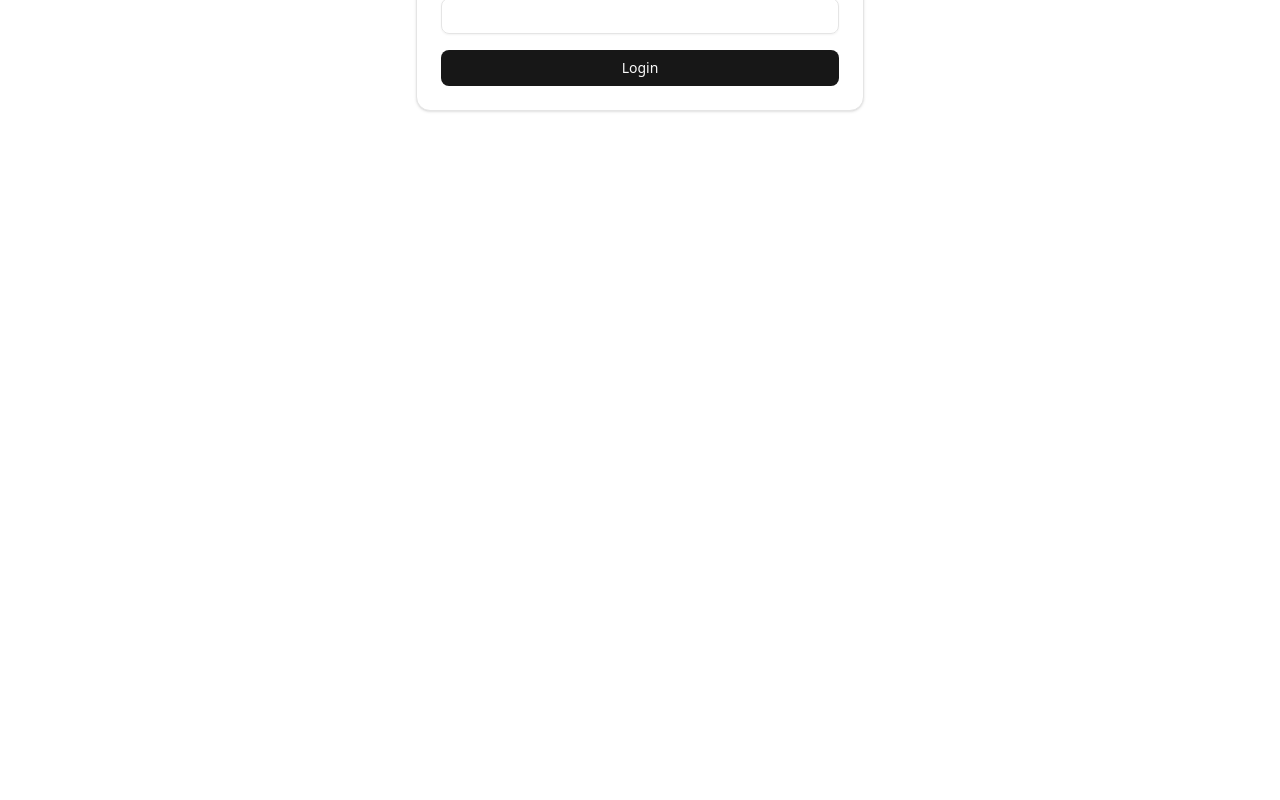
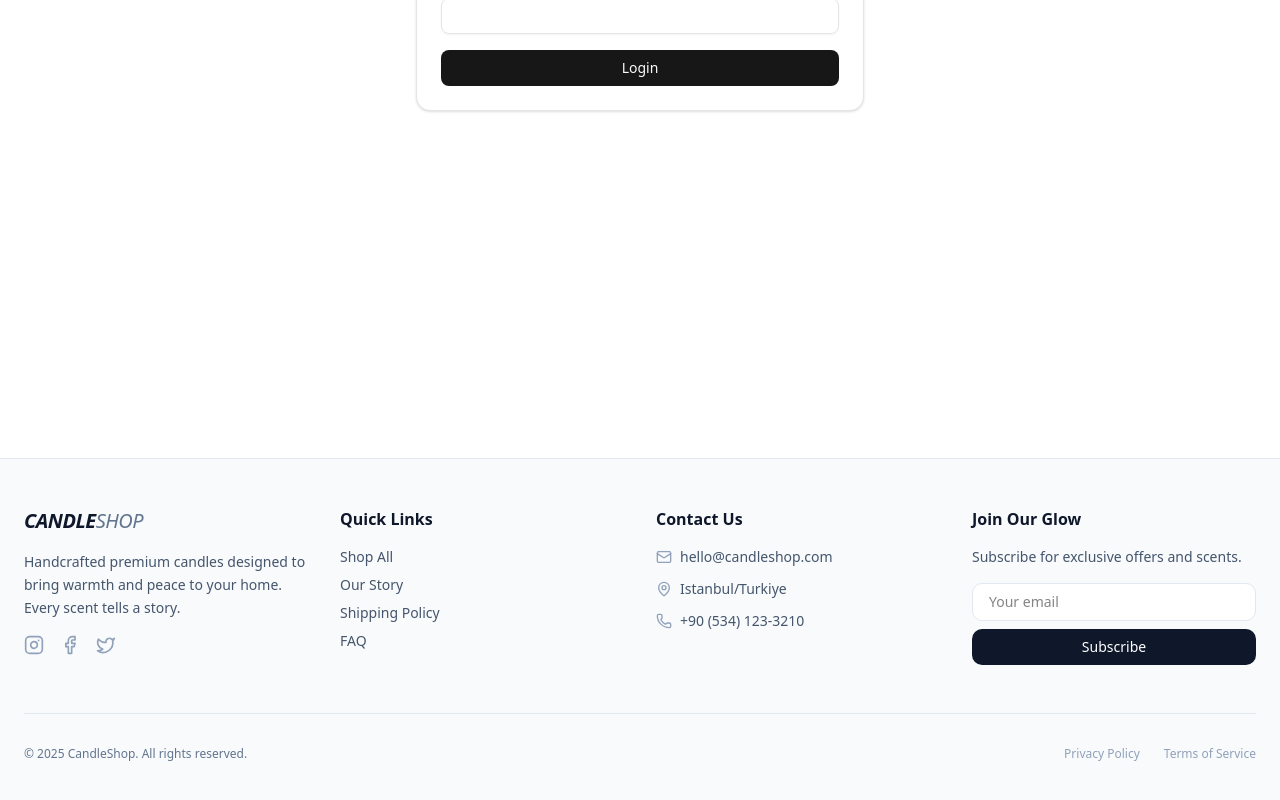
Before and after one commit to fyzaden/Ecom, a Next.js app: page /login in a window 1280 px wide. Shown: the part 487-1287 px from the top of the page. Before the commit the page ends 865 px from the top, so only its background shows below. Built offline with nearby package versions, Linux system fonts and the light colour scheme; no server answers.

Commit message:
Add Footer component and integrate into layout; update AdminProductsPage for improved product management

```diff
--- a/src/app/admin/products/[id]/page.tsx
+++ b/src/app/admin/products/[id]/page.tsx
@@ -1,64 +1,64 @@
-'use client';
+// 'use client';
 
-import { useEffect, useState } from 'react';
-import { doc, getDoc } from 'firebase/firestore';
-import { db } from '@/lib/firebase';
-import { Product } from '@/types/product';
-import { useCart } from '@/context/CartContext';
-import { Button } from '@/components/ui/button';
+// import { useEffect, useState } from 'react';
+// import { doc, getDoc } from 'firebase/firestore';
+// import { db } from '@/lib/firebase';
+// import { Product } from '@/types/product';
+// import { useCart } from '@/context/CartContext';
+// import { Button } from '@/components/ui/button';
 
-export default function ProductDetail({ params }: { params: { id: string } }) {
-  const [product, setProduct] = useState<Product | null>(null);
-  const { addToCart } = useCart();
+// export default function ProductDetail({ params }: { params: { id: string } }) {
+//   const [product, setProduct] = useState<Product | null>(null);
+//   const { addToCart } = useCart();
 
-  useEffect(() => {
-    const fetchProduct = async () => {
-      const ref = doc(db, 'products', params.id);
-      const snap = await getDoc(ref);
+//   useEffect(() => {
+//     const fetchProduct = async () => {
+//       const ref = doc(db, 'products', params.id);
+//       const snap = await getDoc(ref);
 
-      if (snap.exists()) {
-        setProduct({
-          id: snap.id,
-          ...(snap.data() as Omit<Product, 'id'>),
-        });
-      }
-    };
+//       if (snap.exists()) {
+//         setProduct({
+//           id: snap.id,
+//           ...(snap.data() as Omit<Product, 'id'>),
+//         });
+//       }
+//     };
 
-    fetchProduct();
-  }, [params.id]);
+//     fetchProduct();
+//   }, [params.id]);
 
-  if (!product) return <p className='p-6'>Loading...</p>;
+//   if (!product) return <p className='p-6'>Loading...</p>;
 
-  return (
-    <section className='mx-auto max-w-5xl px-6 py-16 grid md:grid-cols-2 gap-10'>
-      <img
-        src={product.images?.[0]}
-        alt={product.title}
-        className='rounded-lg'
-      />
+//   return (
+//     <section className='mx-auto max-w-5xl px-6 py-16 grid md:grid-cols-2 gap-10'>
+//       <img
+//         src={product.images?.[0]}
+//         alt={product.title}
+//         className='rounded-lg'
+//       />
 
-      <div className='space-y-4'>
-        <h1 className='text-2xl font-semibold'>{product.title}</h1>
-        <p className='text-muted-foreground'>{product.description}</p>
+//       <div className='space-y-4'>
+//         <h1 className='text-2xl font-semibold'>{product.title}</h1>
+//         <p className='text-muted-foreground'>{product.description}</p>
 
-        <p className='text-xl font-bold'>
-          {product.price.amount} {product.price.currency}
-        </p>
+//         <p className='text-xl font-bold'>
+//           {product.price.amount} {product.price.currency}
+//         </p>
 
-        <Button
-          onClick={() =>
-            addToCart({
-              id: product.id,
-              title: product.title,
-              price: product.price.amount,
-              image: product.images?.[0],
-              quantity: 1,
-            })
-          }
-        >
-          Add to Cart
-        </Button>
-      </div>
-    </section>
-  );
-}
+//         <Button
+//           onClick={() =>
+//             addToCart({
+//               id: product.id,
+//               title: product.title,
+//               price: product.price.amount,
+//               image: product.images?.[0],
+//               quantity: 1,
+//             })
+//           }
+//         >
+//           Add to Cart
+//         </Button>
+//       </div>
+//     </section>
+//   );
+// }
--- a/src/app/admin/products/page.tsx
+++ b/src/app/admin/products/page.tsx
@@ -65,7 +65,9 @@ export default function AdminProductsPage() {
       body: JSON.stringify({ urls: [imageUrl] }),
     });
 
-    const updatedImages = product.images.filter((img) => img !== imageUrl);
+    const updatedImages = (product.images ?? []).filter(
+      (img) => img !== imageUrl,
+    );
 
     setProducts((prev) =>
       prev.map((p, i) =>
@@ -102,7 +104,7 @@ export default function AdminProductsPage() {
 
     await updateDoc(doc(db, 'products', product.id), {
       title: product.title,
-      category: product.category,
+      description: product.description,
       price: product.price,
       updatedAt: new Date(),
     });
@@ -181,18 +183,6 @@ export default function AdminProductsPage() {
                   }}
                 />
 
-                <Input
-                  value={product.category}
-                  onChange={(e) => {
-                    const value = e.target.value;
-                    setProducts((prev) =>
-                      prev.map((p, i) =>
-                        i === index ? { ...p, category: value } : p,
-                      ),
-                    );
-                  }}
-                />
-
                 <div className='flex gap-2'>
                   <Button size='sm' onClick={() => handleUpdate(product)}>
                     Update
@@ -214,4 +204,3 @@ export default function AdminProductsPage() {
     </ProtectedRoute>
   );
 }
-// ₺
--- a/src/app/layout.tsx
+++ b/src/app/layout.tsx
@@ -4,6 +4,7 @@ import { AuthProvider } from '@/context/AuthContext';
 import { CartProvider } from '@/context/CartContext';
 import Navbar from '@/components/Navbar';
 import { ThemeProvider } from '@/components/theme-provider';
+import Footer from '@/components/Footer';
 
 export const metadata: Metadata = {
   title: 'Ecom',
@@ -26,6 +27,7 @@ export default function RootLayout({
             </ThemeProvider>
           </CartProvider>
         </AuthProvider>
+        <Footer />
       </body>
     </html>
   );
--- /dev/null
+++ b/src/components/Footer.tsx
@@ -0,0 +1,120 @@
+import Link from 'next/link';
+import {
+  Facebook,
+  Instagram,
+  Twitter,
+  Mail,
+  MapPin,
+  Phone,
+} from 'lucide-react';
+
+export default function Footer() {
+  return (
+    <footer className='bg-slate-50 border-t border-slate-200 mt-20'>
+      <div className='mx-auto max-w-7xl px-6 py-12'>
+        <div className='grid grid-cols-1 md:grid-cols-4 gap-8'>
+          <div className='space-y-4'>
+            <h3 className='text-xl font-bold text-slate-900 tracking-tight italic'>
+              CANDLE<span className='text-slate-500 font-light'>SHOP</span>
+            </h3>
+            <p className='text-sm text-slate-600 leading-relaxed'>
+              Handcrafted premium candles designed to bring warmth and peace to
+              your home. Every scent tells a story.
+            </p>
+            <div className='flex gap-4'>
+              <Link
+                href='#'
+                className='text-slate-400 hover:text-slate-900 transition-colors'
+              >
+                <Instagram className='h-5 w-5' />
+              </Link>
+              <Link
+                href='#'
+                className='text-slate-400 hover:text-slate-900 transition-colors'
+              >
+                <Facebook className='h-5 w-5' />
+              </Link>
+              <Link
+                href='#'
+                className='text-slate-400 hover:text-slate-900 transition-colors'
+              >
+                <Twitter className='h-5 w-5' />
+              </Link>
+            </div>
+          </div>
+
+          <div>
+            <h4 className='font-semibold text-slate-900 mb-4'>Quick Links</h4>
+            <ul className='space-y-2 text-sm text-slate-600'>
+              <li>
+                <Link href='/' className='hover:text-slate-900'>
+                  Shop All
+                </Link>
+              </li>
+              <li>
+                <Link href='/about' className='hover:text-slate-900'>
+                  Our Story
+                </Link>
+              </li>
+              <li>
+                <Link href='/shipping' className='hover:text-slate-900'>
+                  Shipping Policy
+                </Link>
+              </li>
+              <li>
+                <Link href='/faq' className='hover:text-slate-900'>
+                  FAQ
+                </Link>
+              </li>
+            </ul>
+          </div>
+
+          <div>
+            <h4 className='font-semibold text-slate-900 mb-4'>Contact Us</h4>
+            <ul className='space-y-3 text-sm text-slate-600'>
+              <li className='flex items-center gap-2'>
+                <Mail className='h-4 w-4 text-slate-400' />
+                hello@candleshop.com
+              </li>
+              <li className='flex items-center gap-2'>
+                <MapPin className='h-4 w-4 text-slate-400' />
+                Istanbul/Turkiye
+              </li>
+              <li className='flex items-center gap-2'>
+                <Phone className='h-4 w-4 text-slate-400' />
+                +90 (534) 123-3210
+              </li>
+            </ul>
+          </div>
+
+          <div>
+            <h4 className='font-semibold text-slate-900 mb-4'>Join Our Glow</h4>
+            <p className='text-sm text-slate-600 mb-4'>
+              Subscribe for exclusive offers and scents.
+            </p>
+            <div className='flex flex-col gap-2'>
+              <input
+                type='email'
+                placeholder='Your email'
+                className='px-4 py-2 rounded-lg bg-white border border-slate-200 text-sm focus:outline-none focus:ring-1 focus:ring-slate-400'
+              />
+              <button className='bg-slate-900 text-white px-4 py-2 rounded-lg text-sm font-medium hover:bg-slate-800 transition-colors cursor-pointer'>
+                Subscribe
+              </button>
+            </div>
+          </div>
+        </div>
+
+        <div className='mt-12 pt-8 border-t border-slate-200 flex flex-col md:flex-row justify-between items-center gap-4'>
+          <p className='text-xs text-slate-500'>
+            © {new Date().getFullYear()} CandleShop. All rights reserved.
+          </p>
+          <div className='flex gap-6 text-xs text-slate-400'>
+            <Link href='#'>Privacy Policy</Link>
+            <Link href='#'>Terms of Service</Link>
+          </div>
+        </div>
+      </div>
+    </footer>
+  );
+}
```
